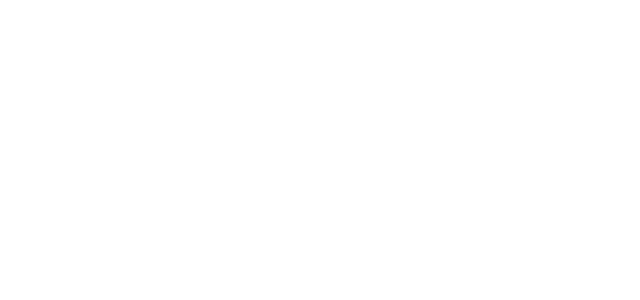
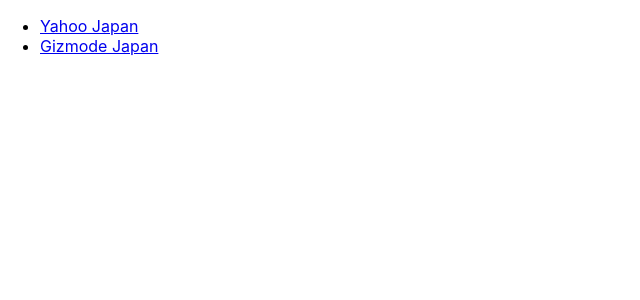
Before and after one commit to nargok/news_service_sample, a React (Create React App) app in the folder frontend/: page / in a window 1280 px wide. Shown: the top 300 px of the page, without its empty margins (0-640 px from the left). Built offline with nearby package versions, Linux system fonts and the light colour scheme.

Commit message:
LinkList with dummy data

```diff
--- a/frontend/src/App.js
+++ b/frontend/src/components/App.js
@@ -1,12 +1,9 @@
 import React, { Component } from 'react';
-import './App.css';
+import LinkList from './LinkList';
 
 class App extends Component {
   render() {
-    return (
-      <div className="App">
-      </div>
-    );
+    return <LinkList />
   }
 }
 
--- /dev/null
+++ b/frontend/src/components/Link.js
@@ -0,0 +1,19 @@
+import React, { Component } from 'react';
+
+class Link extends Component {
+  render() {
+    return (
+      <li>
+        <a
+          href={this.props.link.url}
+          target="_blank"
+          rel="noopener noreferrer"
+        >
+          {this.props.link.title}
+        </a>
+      </li>
+    )
+  }
+}
+
+export default Link;
--- /dev/null
+++ b/frontend/src/components/LinkList.js
@@ -0,0 +1,28 @@
+import React, { Component } from 'react';
+import Link from './Link';
+
+class LinkList extends Component {
+  render() {
+    const linksToRender = [
+      {
+        id: 1,
+        title: 'Yahoo Japan',
+        url: 'https://www.yahoo.co.jp',
+        description: '検索されるWebサイト第1位'
+      },
+      {
+        id: 2,
+        title: 'Gizmode Japan',
+        url: 'https://www.gizmodo.jp/',
+        description: '日本最大級のガジェット紹介サイト'
+      }
+    ]
+    return (
+      <ul>
+        {linksToRender.map(link => <Link key={link.id} link={link} />)}
+      </ul>
+    )
+  }
+};
+
+export default LinkList;
--- a/frontend/src/index.js
+++ b/frontend/src/index.js
@@ -1,7 +1,7 @@
 import React from 'react';
 import ReactDOM from 'react-dom';
 import './index.css';
-import App from './App';
+import App from './components/App';
 import * as serviceWorker from './serviceWorker';
 import { ApolloProvider } from 'react-apollo';
 import { ApolloClient } from 'apollo-client';
```
